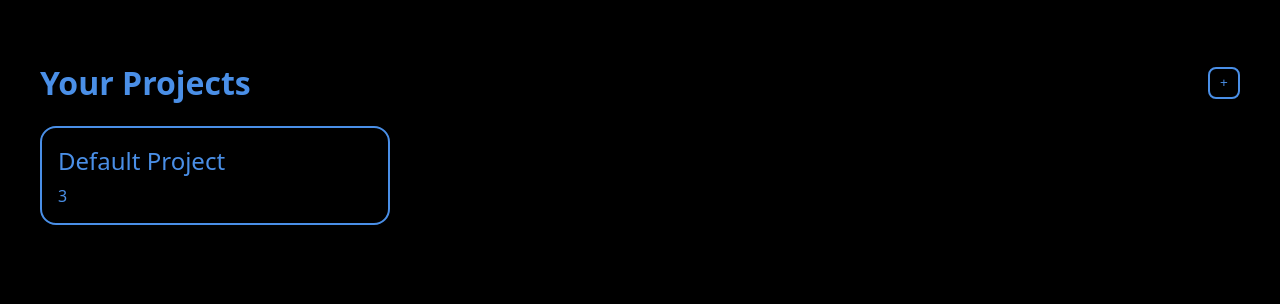
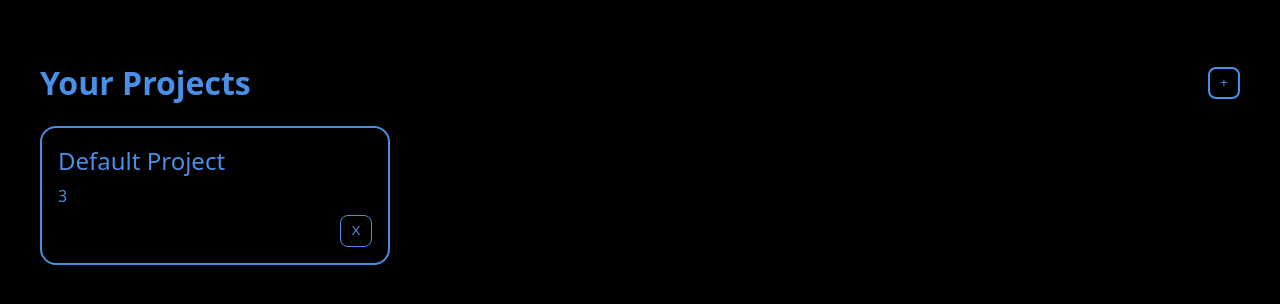
Before and after one commit to emesefedev/to-do-list-project, a website built with webpack: page src/index.html in a window 1280 px wide. Built offline with nearby package versions, Linux system fonts and the light colour scheme.

Commit message:
delete project

```diff
--- a/src/style.css
+++ b/src/style.css
@@ -4,6 +4,7 @@
     --color-light: rgb(68, 229, 231);
     --color-darker: rgb(92, 122, 255);
     --color-lighter: rgb(115, 251, 211);
+    --color-alert: rgb(235, 94, 85);
 
     --min-item-width: 200px;
     --max-item-width: 350px;
@@ -101,6 +102,14 @@ p {
 }
 
 /* TEXT */
+.text-alert {
+    font-size: 1.5em;
+}
+
+.text-color-alert {
+    color: var(--color-alert);
+}
+
 .text-color-dark {
     color: var(--color-dark);
 }
@@ -174,6 +183,23 @@ p {
 .project-total-items {
     color: var(--color-dark);
     font-weight: 300;
+}
+
+.delete-project-button {
+    background-color: transparent;
+    border: 1px solid var(--color-dark);
+    border-radius: 8px;
+
+    color: var(--color-dark);
+    align-self: flex-end;
+
+    width: 32px;
+    height: 32px;
+}
+
+.delete-project-button:hover {
+    border: 1px solid var(--color-alert);
+    color: var(--color-alert);
 }
 
 /* TO DO ITEM */
--- a/src/ui.js
+++ b/src/ui.js
@@ -82,6 +82,11 @@ function clearForm(form) {
     form.reset()
 }
 
+function displayMessage(message) {
+    mainGridContainer().textContent = message
+    mainGridContainer().classList.add("text-color-alert", "text-alert")
+}
+
 export function displayAllProjects(projectsList) {
     currentProject = null
 
@@ -93,9 +98,14 @@ export function displayAllProjects(projectsList) {
 
     changeMainTitle("Your Projects", "dark")
 
-    for (const project of projectsList) {
-        displayProject(project)
+    if (projectsList.length <= 0) {
+        displayMessage("There are no projects")
+    } else {
+        for (const project of projectsList) {
+            displayProject(project)
+        }
     }
+
 }
 
 // PROJECT FORM
@@ -155,6 +165,7 @@ export function displayProject(project) {
 
     setProjectName(project, container)
     setProjectTotalToDoItems(project, container)
+    setDeleteProjectButton(project, container)
 
     mainGridContainer().appendChild(container)
 }
@@ -168,11 +179,25 @@ function setProjectName(project, container) {
 }
 
 function setProjectTotalToDoItems(project, container) {
-    const name = document.createElement("p")
-    name.classList.add("project-total-items")
-    name.textContent = project.getToDoItemsList().length
+    const totalToDoItems = document.createElement("p")
+    totalToDoItems.classList.add("project-total-items")
+    totalToDoItems.textContent = project.getToDoItemsList().length
 
-    container.appendChild(name)
+    container.appendChild(totalToDoItems)
+}
+
+function setDeleteProjectButton(project, container) {
+    const deleteProjectButton = document.createElement("button")
+    deleteProjectButton.classList.add("delete-project-button")
+    deleteProjectButton.textContent = "X"
+
+    deleteProjectButton.addEventListener('click', (event) => {
+        event.stopPropagation()
+        projectsManager.deleteProject(project)
+        displayAllProjects(projectsManager.getProjectsList())
+    })
+
+    container.appendChild(deleteProjectButton)
 }
 
 function displayAllToDoItemsFromProject(project) {
```
